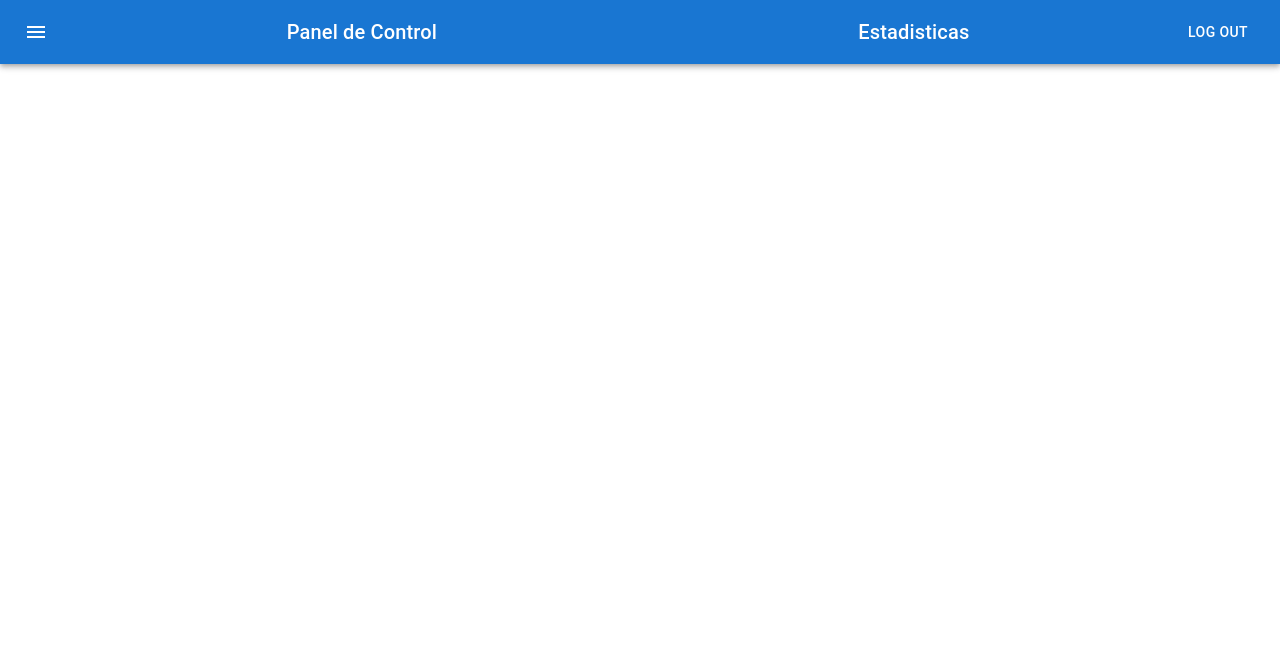
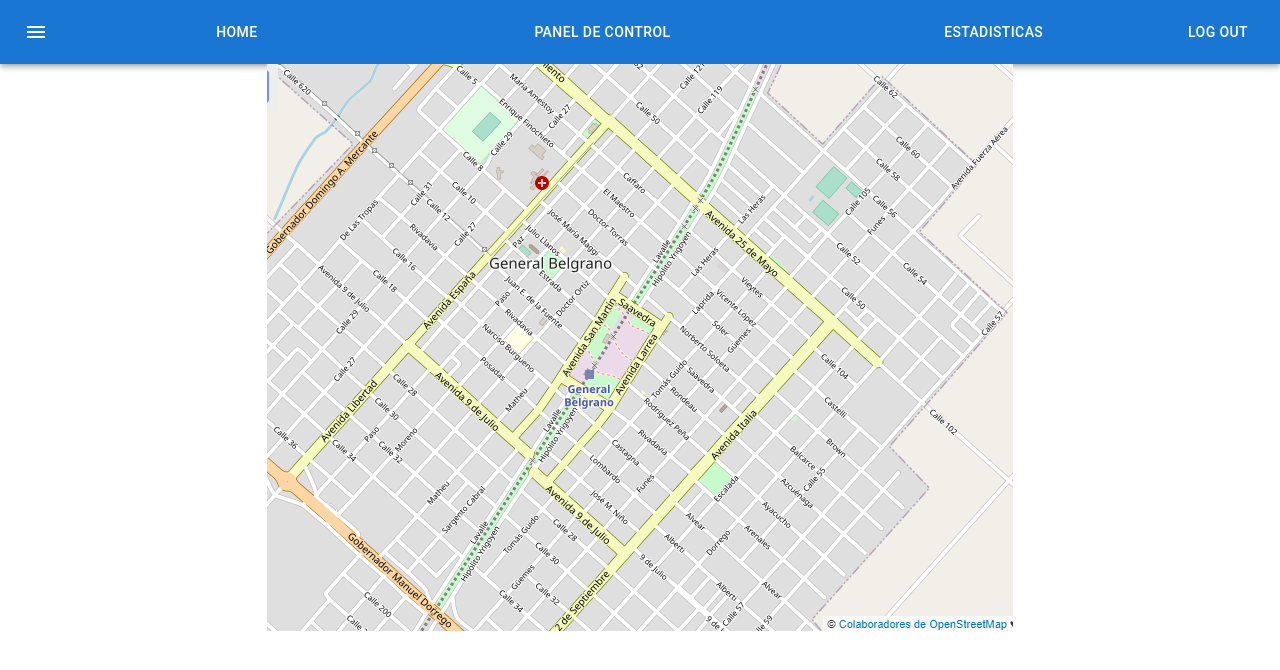
Before and after one commit to TPI-GB/Mapa, a React (Create React App) app in the folder mapa-frontend-admin/: page /home in a window 1280 px wide. Shown: the top 670 px of the page. Built offline with nearby package versions, Linux system fonts and the light colour scheme.

Commit message:
Botones funcionando en header

```diff
--- a/mapa-frontend-admin/src/components/ControlPanel/ControlPanel.js
+++ b/mapa-frontend-admin/src/components/ControlPanel/ControlPanel.js
@@ -20,10 +20,7 @@ export default function ControlPanel() {
 
               <h1>Panel de Control</h1>
               <Stack direction="column" ml={2} mt={2} >
-                <Button variant="contained">Crear Moderador</Button>
-              </Stack>
-              <Stack direction="column" ml={2} mt={2} >
-                <Button variant="contained">Editar Moderador</Button>
+                <Button variant="contained" href="/EditUser">Editar Moderador</Button>
               </Stack>
               <Stack direction="column" ml={2} mt={2} >
                 <Button variant="contained">Editar Mapa</Button>
--- a/mapa-frontend-admin/src/components/Header/Header.js
+++ b/mapa-frontend-admin/src/components/Header/Header.js
@@ -10,7 +10,7 @@ import {
 import MenuIcon from '@mui/icons-material/Menu';
 import "./Header.scss";
 
-export default function ButtonAppBar() {
+export default function Header() {
   return (
     <Box sx={{ flexGrow: 1 }}>
       <AppBar position="static">
@@ -23,12 +23,21 @@ export default function ButtonAppBar() {
             sx={{ mr: 2 }}
           >
             <MenuIcon />
-          </IconButton>
+            </IconButton>
           <Typography variant="h6" component="div" sx={{ flexGrow: 1 }}>
-            Panel de Control
+          <Button color="inherit" href="/Home">
+            Home
+          </Button>
           </Typography>
           <Typography variant="h6" component="div" sx={{ flexGrow: 1 }}>
+          <Button color="inherit" href="/ControlPanel">
+            Panel de Control
+          </Button>
+          </Typography>
+          <Typography variant="h6" component="div" sx={{ flexGrow: 1 }}>
+          <Button color="inherit">
             Estadisticas
+            </Button>
           </Typography>
           <Button color="inherit">Log Out</Button>
         </Toolbar>
--- a/mapa-frontend-admin/src/components/Home/Home.js
+++ b/mapa-frontend-admin/src/components/Home/Home.js
@@ -1,14 +1,10 @@
 import * as React from "react";
-import Stack from "@mui/material/Stack";
+import imageexample from '../../assets/img/imageexample.png'
 
 export default function Home() {
   return (
-    <Stack
-      direction="row"
-      justifyContent="center"
-      alignItems="center"
-      spacing={8}
-      mt={2}
-    ></Stack>
+    <div>
+      <img src={imageexample} alt=""/>
+    </div>
   );
 }
```
Also changed, not shown: mapa-frontend-admin/src/assets/img/imageexample.png (added).
